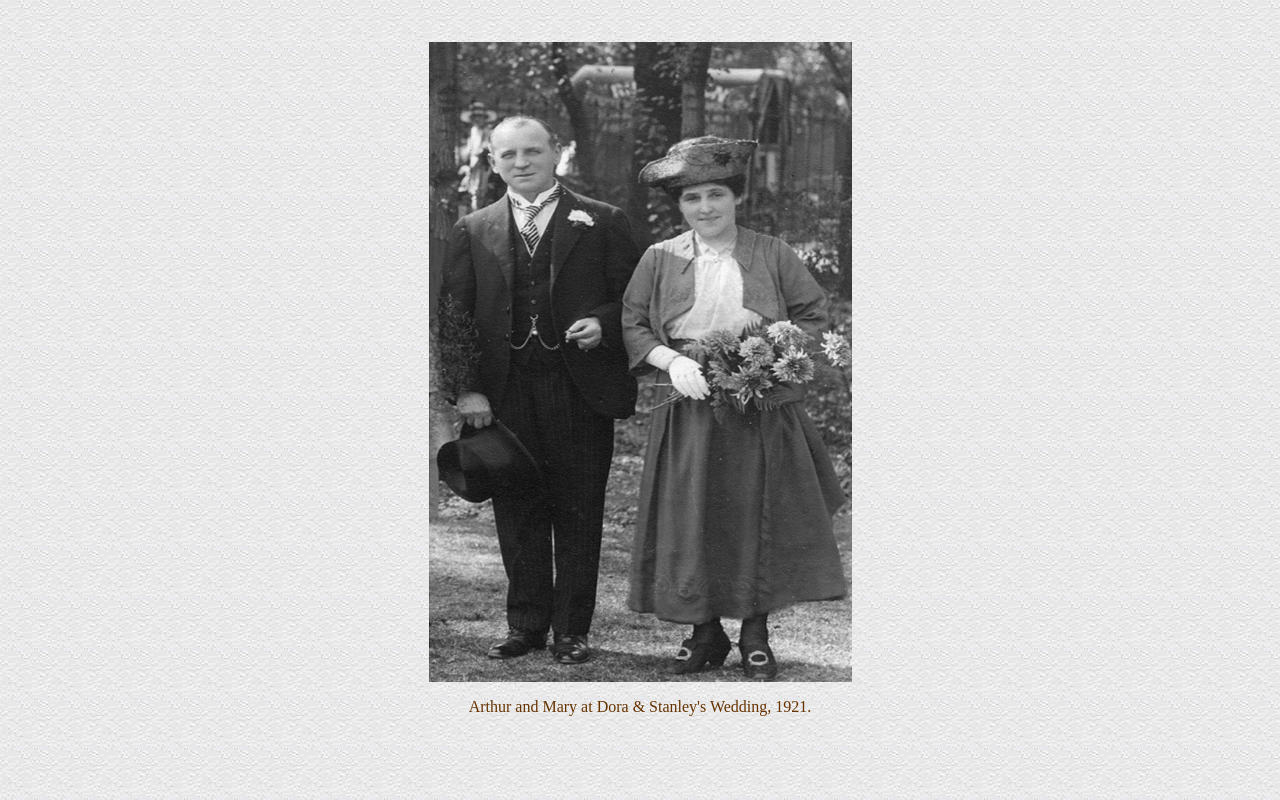
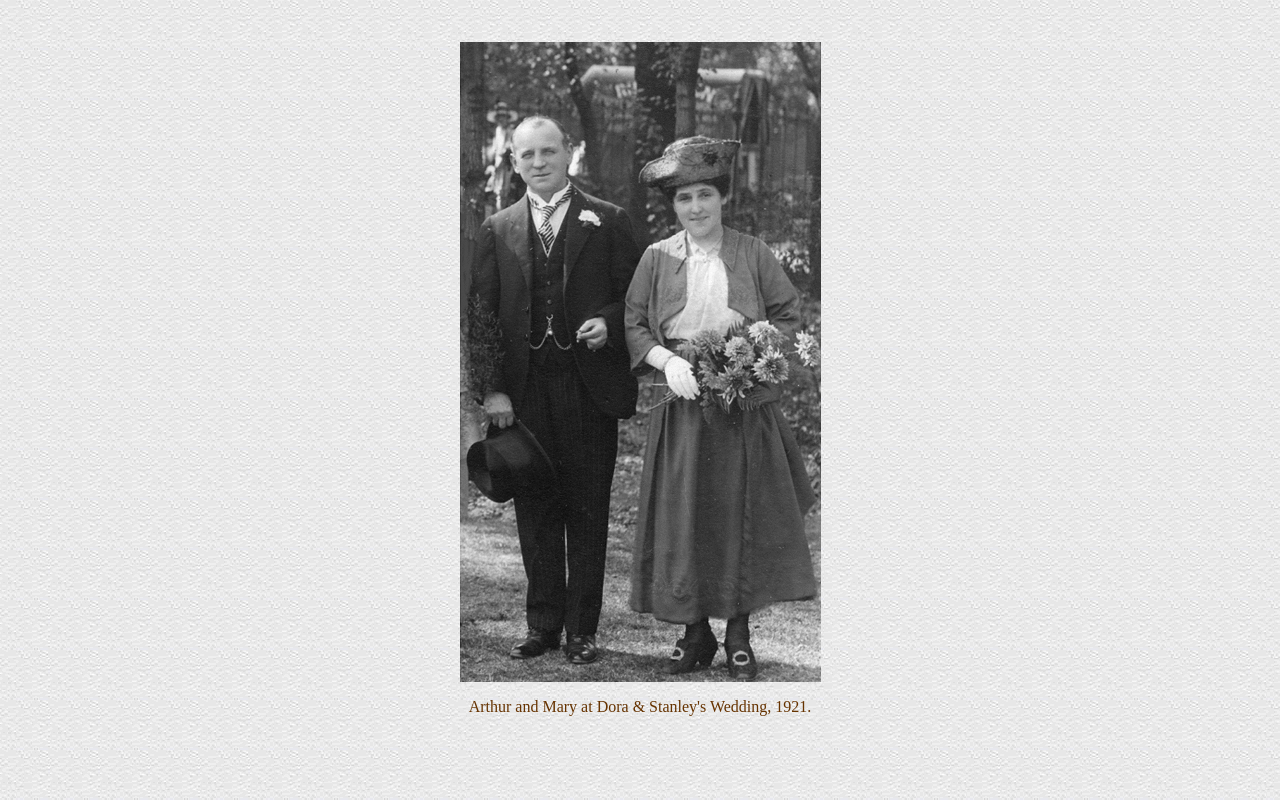
Before and after one commit to John-Winsor/handley-ancestry, a plain HTML site: page Presentations_1/Arthur_and_Mary_1921.html in a window 1280 px wide. Drawn offline with Linux system fonts and the light colour scheme.

Commit message:
Add files via upload

```diff
--- a/Presentations_1/Arthur_and_Mary_1921.html
+++ b/Presentations_1/Arthur_and_Mary_1921.html
@@ -11,7 +11,7 @@
 
 <br>
 
-<p align="center"><a href="../Thumbnails_1/thumbnail_carrier.html#Row 5" target="right1"><img src="Arthur_and_Mary_1921.jpg" border="0" height="640" width="423"></a></p>
+<p align="center"><a href="../Thumbnails_1/thumbnail_carrier.html#Row 5" target="right1"><img src="Arthur_and_Mary_1921.jpg" border="0" height="640" width="361"></a></p>
 
 <p align="center"><font color="#663300">Arthur and Mary at Dora &amp; Stanley's Wedding, 1921.</font></p>
 
```
